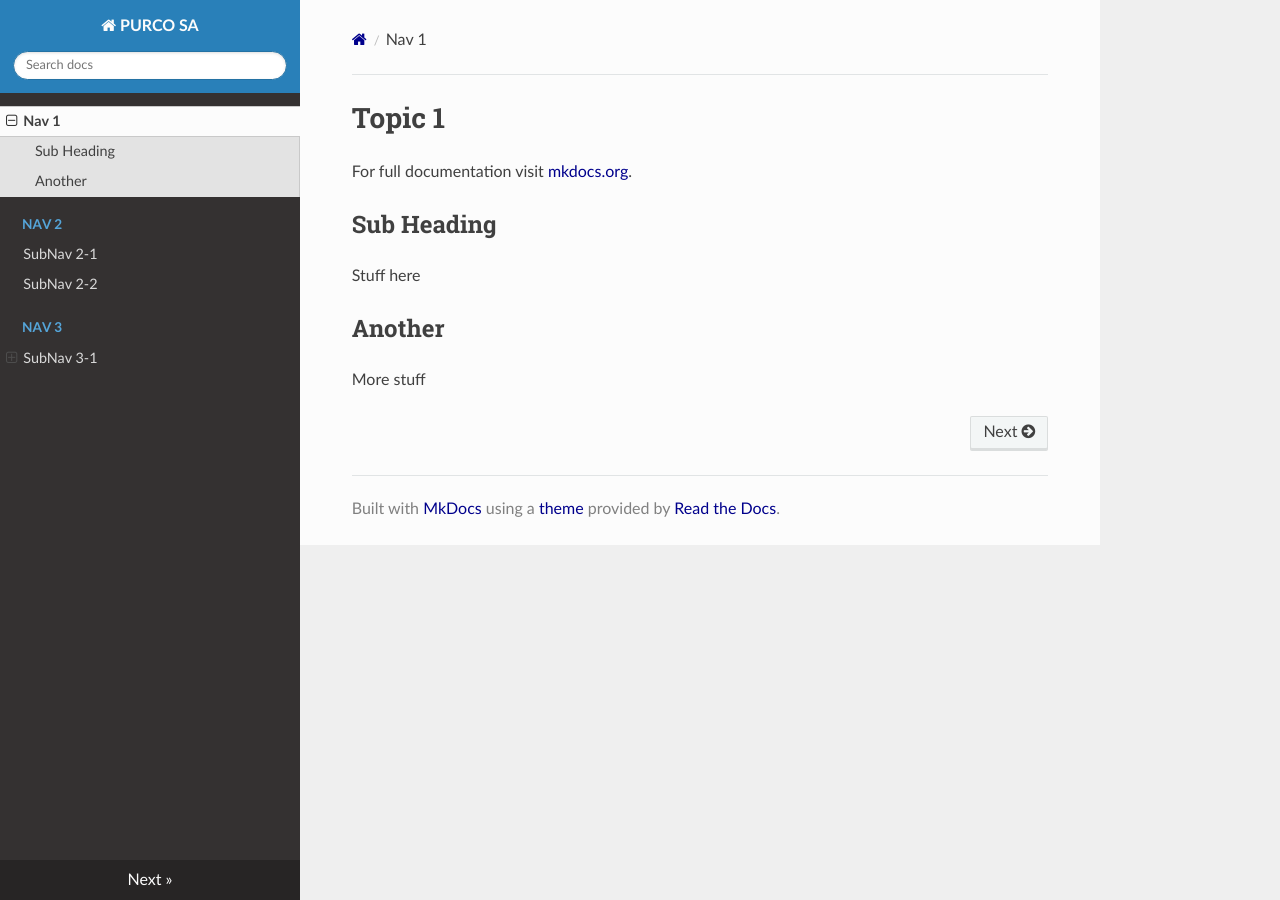
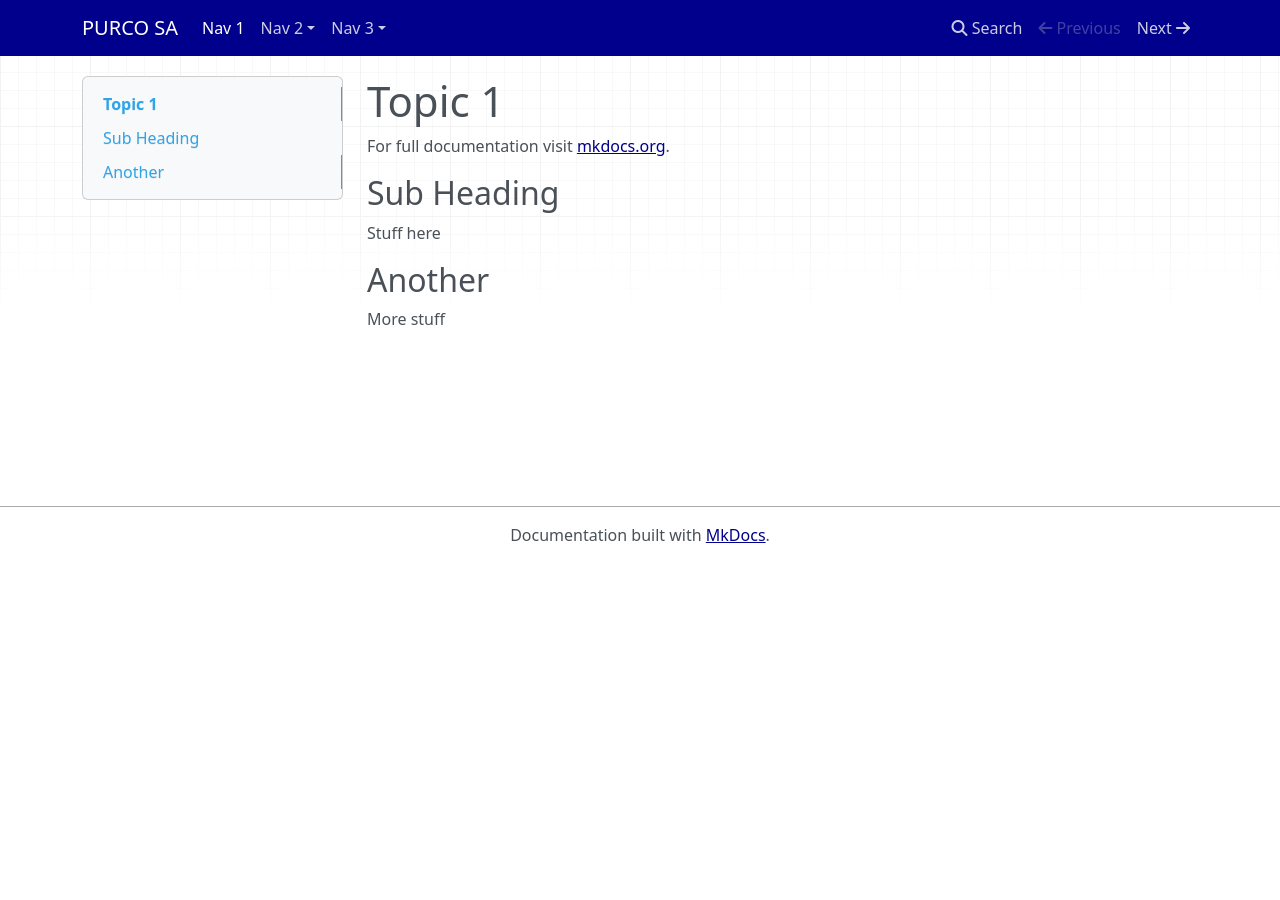
Before and after one commit to assocworks/purcosa-docs, an MkDocs documentation site: the page built from docs/index.md, in a window 1280 px wide. Built offline with MkDocs 1.6.1, drawn with Linux system fonts in a browser that asks for light colours; nearby versions of some CDN libraries; part of the change alters nothing that is shown.

```diff
--- a/mkdocs.yml
+++ b/mkdocs.yml
@@ -10,8 +10,10 @@ nav:
       - 'SubSubNav 3-1-1': 'index2.md'
 
 theme:
-  name: readthedocs
+  name: mkdocs
   locale: en
 
 extra_css:
   - style.css
+
+use_directory_urls: true
```
